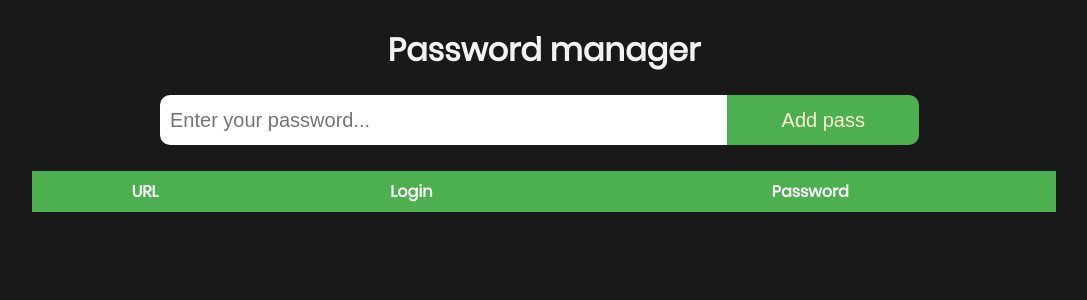
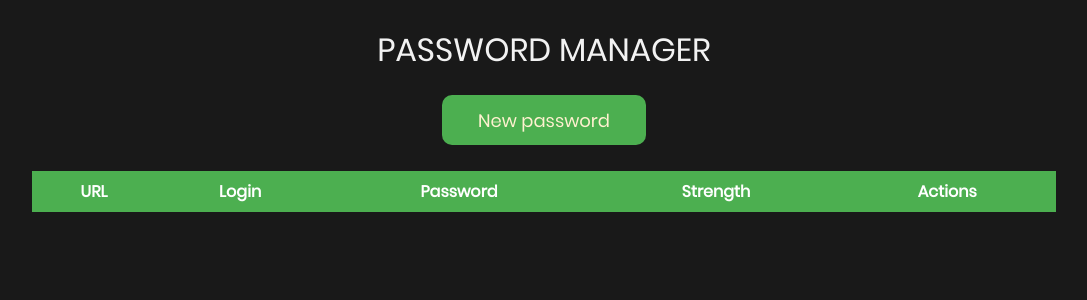
Before and after one commit to CosmoSt4r/MYPS, a Flask app: page /home/ in a window 1280 px wide. Shown: the top 300 px of the page, without its empty margins (96-1183 px from the left). Run offline with Flask 2, Linux system fonts and the light colour scheme; lists and menus that the app fills with data are empty.

Commit message:
Homepage styling added

```diff
--- a/homepage/static/css/style.css
+++ b/homepage/static/css/style.css
@@ -14,6 +14,8 @@ h1 {
   text-align: center;
   margin-top: 2%;
   color: #f2f2f2;
+  text-transform: uppercase;
+  font-weight: 500;
 }
 
 table {
@@ -39,38 +41,20 @@ th {
 
 form {
   display: block;
-  margin-left: 20%;
-  margin-right: 20%;
-  width: 60%;
+  margin-left: 42%;
+  margin-right: 42%;
+  width: 16%;
 }
 
-input
+.new_pass input[type="submit"]
 {
-  position: relative;
-  display: inline-block;
-  font-size: 20px;
-  box-sizing: border-box;
-}
-
-input[type="text"]
-{
-  width: 74%;
-  height: 50px;
-  border: none;
-  border-radius: 10px 0px 0px 10px;
-  outline: none;
-  padding: 0 10px;
-}
-
-input[type="submit"]
-{
-  position: relative;
-  left: -5px;
-  width: 25%;
+  font-family: Poppins, sans-serif;
+  font-size: 18px;
+  width: 100%;
   height: 50px;
   border: none;
   outline: none;
-  border-radius: 0px 10px 10px 0px;
+  border-radius: 10px 10px 10px 10px;
   cursor: pointer;
   background: #4CAF50;
   color: #fff1d0;
--- a/homepage/templates/home.html
+++ b/homepage/templates/home.html
@@ -6,9 +6,8 @@
 
 <h1>Password manager</h1>
 
-<form method="post">
-  <input type="text" name="task_text" placeholder="Enter your password..."/>
-  <input type="submit" value="Add pass"/>
+<form class="new_pass" method="post">
+  <input type="submit" value="New password"/>
 </form>
 
 <table>
@@ -17,13 +16,17 @@
     <th>URL</th>
     <th>Login</th>
     <th>Password</th>
+    <th>Strength</th>
+    <th>Actions</th>
   </tr>
 
   {% for task in tasks %}
 
     <tr>
-      <td>{{ task.task_text }}</td>
-      <td>{{ task.created.date() }}</td>
+      <td>url</td>
+      <td>login</td>
+      <td>password</td>
+      <td>strength</td>
       <td>
         <form>
           <button class="red" formaction="/delete/{{task.task_id}}">Delete</button>
```
